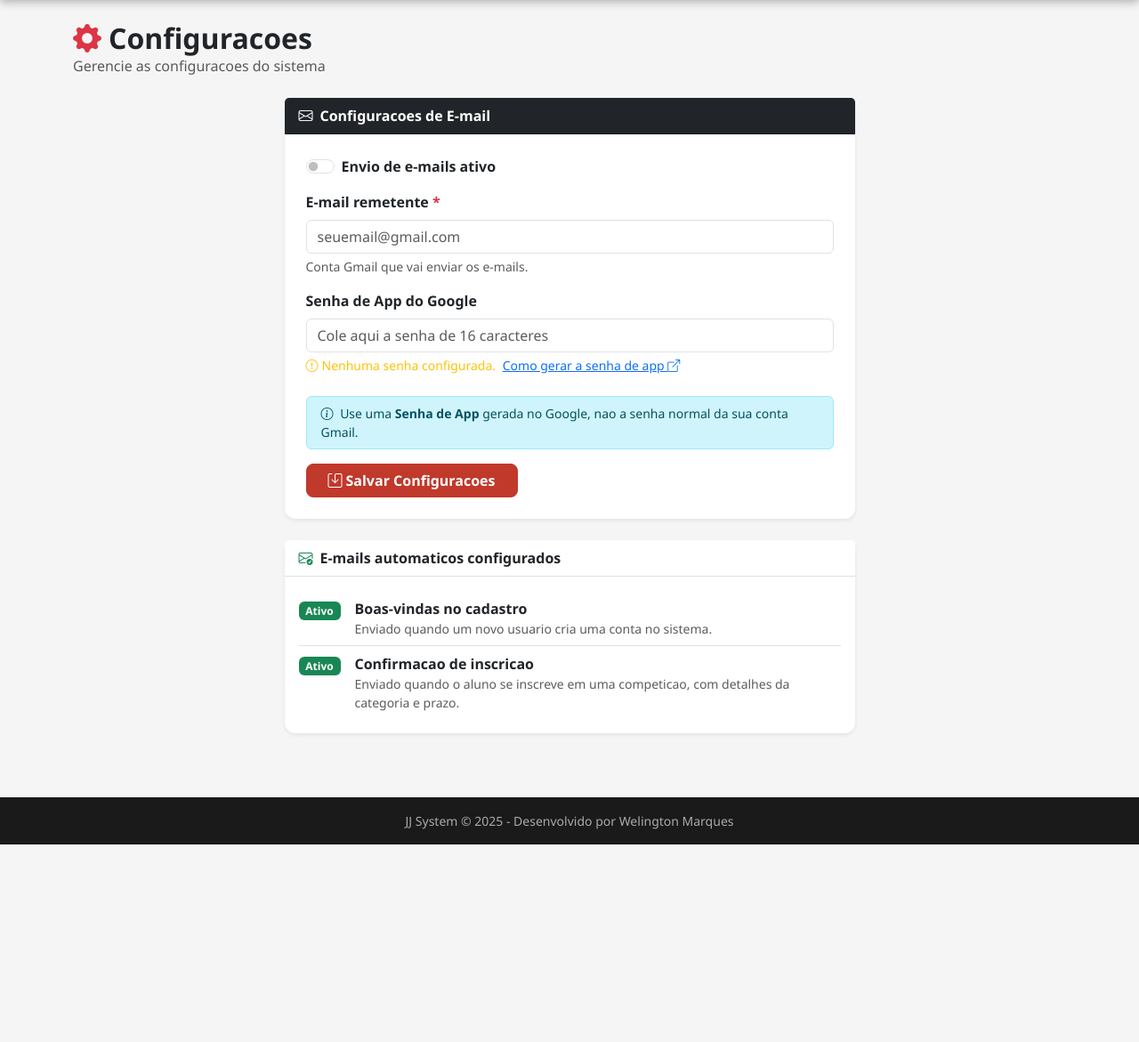
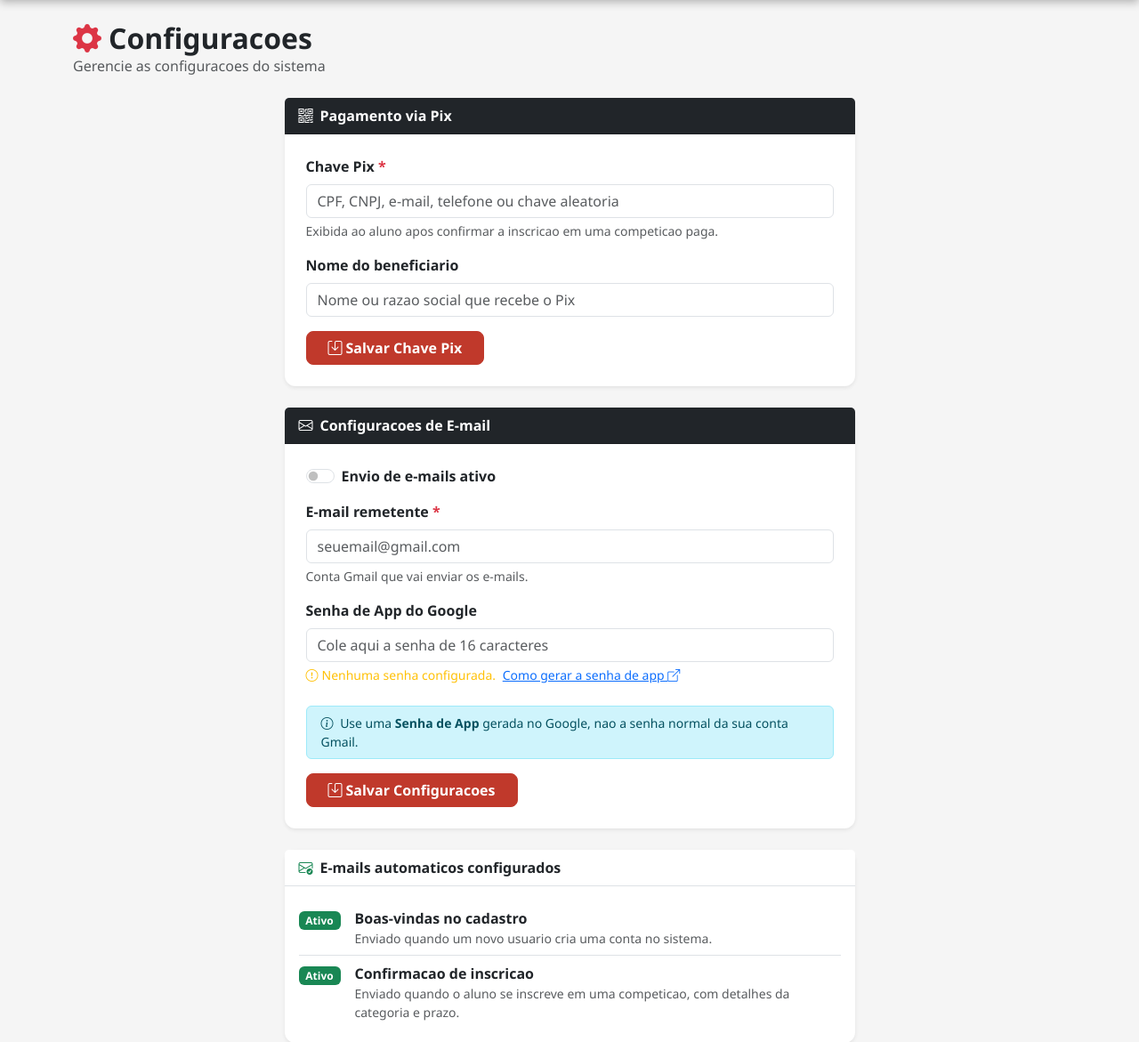
Before and after one commit to sheltovisck/jiujitsu-sistema, a Flask app: page /admin/configuracoes in a window 1280 px wide. Shown: the part 64-1235 px from the top of the page at 89% size. Before the commit the page ends 1013 px from the top, so only its background shows below. Run offline with Flask 3, Linux system fonts and the light colour scheme; a user stored in the database is signed in.

Commit message:
Adiciona pagamento via Pix apos confirmar inscricao
Admin configura chave Pix e beneficiario em Configuracoes. Ao confirmar
a inscricao em uma competicao paga, o aluno ve automaticamente o valor
correto (com ou sem desconto, conforme o prazo) e a chave Pix com botao
de copiar. A tela pode ser revisitada pelo dashboard enquanto a
inscricao estiver pendente.

```diff
--- a/app.py
+++ b/app.py
@@ -275,8 +275,34 @@ def inscrever(comp_id):
         db.session.commit()
         enviar_email_inscricao(current_user, competicao)
         flash("Inscricao realizada! Aguarde aprovacao.", "success")
-        return redirect(url_for("dashboard"))
+        return redirect(url_for("pagamento_pix", insc_id=inscricao.id))
     return render_template("inscrever.html", competicao=competicao)
+
+
+def calcular_valor_inscricao(competicao):
+    """Retorna (valor, com_desconto) considerando o prazo de desconto da competicao."""
+    hoje = date.today()
+    if (competicao.prazo_desconto and competicao.valor_com_desconto
+            and competicao.valor_com_desconto > 0 and hoje <= competicao.prazo_desconto):
+        return competicao.valor_com_desconto, True
+    return competicao.valor_inscricao or 0.0, False
+
+
+@app.route("/inscricao/<int:insc_id>/pagamento")
+@login_required
+def pagamento_pix(insc_id):
+    inscricao = Inscricao.query.get_or_404(insc_id)
+    if inscricao.user_id != current_user.id:
+        abort(403)
+    competicao = inscricao.competicao
+    valor, com_desconto = calcular_valor_inscricao(competicao)
+    chave_pix = Configuracao.get("chave_pix", "")
+    beneficiario_pix = Configuracao.get("beneficiario_pix", "")
+    return render_template(
+        "pagamento_pix.html", inscricao=inscricao, competicao=competicao,
+        valor=valor, com_desconto=com_desconto,
+        chave_pix=chave_pix, beneficiario_pix=beneficiario_pix
+    )
 
 
 @app.route("/cancelar-inscricao/<int:insc_id>", methods=["POST"])
@@ -672,6 +698,11 @@ def admin_toggle_professor_user(user_id):
 @admin_required
 def admin_configuracoes():
     if request.method == "POST":
+        if request.form.get("form") == "pix":
+            Configuracao.set("chave_pix", request.form.get("chave_pix", "").strip())
+            Configuracao.set("beneficiario_pix", request.form.get("beneficiario_pix", "").strip())
+            flash("Configuracoes de Pix salvas com sucesso.", "success")
+            return redirect(url_for("admin_configuracoes"))
         username = request.form.get("mail_username", "").strip()
         password = request.form.get("mail_password", "").strip()
         ativo = request.form.get("mail_ativo") == "1"
@@ -684,10 +715,14 @@ def admin_configuracoes():
     mail_username = Configuracao.get("mail_username", "")
     mail_ativo = Configuracao.get("mail_ativo", "0") == "1"
     mail_senha_salva = bool(Configuracao.get("mail_password"))
+    chave_pix = Configuracao.get("chave_pix", "")
+    beneficiario_pix = Configuracao.get("beneficiario_pix", "")
     return render_template("admin/configuracoes.html",
                            mail_username=mail_username,
                            mail_ativo=mail_ativo,
-                           mail_senha_salva=mail_senha_salva)
+                           mail_senha_salva=mail_senha_salva,
+                           chave_pix=chave_pix,
+                           beneficiario_pix=beneficiario_pix)
 
 
 @app.route("/admin/configuracoes/testar", methods=["POST"])
--- a/templates/admin/configuracoes.html
+++ b/templates/admin/configuracoes.html
@@ -11,6 +11,36 @@
 
 <div class="row justify-content-center">
     <div class="col-lg-7">
+
+        <!-- Card Pix -->
+        <div class="card border-0 shadow-sm mb-4">
+            <div class="card-header bg-dark text-white fw-bold">
+                <i class="bi bi-qr-code me-2"></i>Pagamento via Pix
+            </div>
+            <div class="card-body p-4">
+                <form method="POST">
+                    <input type="hidden" name="form" value="pix">
+                    <div class="mb-3">
+                        <label class="form-label fw-semibold">Chave Pix <span class="text-danger">*</span></label>
+                        <input type="text" name="chave_pix" class="form-control"
+                               placeholder="CPF, CNPJ, e-mail, telefone ou chave aleatoria"
+                               value="{{ chave_pix }}">
+                        <div class="form-text">
+                            Exibida ao aluno apos confirmar a inscricao em uma competicao paga.
+                        </div>
+                    </div>
+                    <div class="mb-3">
+                        <label class="form-label fw-semibold">Nome do beneficiario</label>
+                        <input type="text" name="beneficiario_pix" class="form-control"
+                               placeholder="Nome ou razao social que recebe o Pix"
+                               value="{{ beneficiario_pix }}">
+                    </div>
+                    <button type="submit" class="btn btn-danger fw-bold px-4">
+                        <i class="bi bi-save me-1"></i>Salvar Chave Pix
+                    </button>
+                </form>
+            </div>
+        </div>
 
         <!-- Card E-mail -->
         <div class="card border-0 shadow-sm mb-4">
--- a/templates/dashboard.html
+++ b/templates/dashboard.html
@@ -120,6 +120,9 @@
                     <td>
                         <div class="d-flex gap-1">
                             {% if insc.status == 'pendente' %}
+                            <a href="{{ url_for('pagamento_pix', insc_id=insc.id) }}" class="btn btn-outline-success btn-sm" title="Ver dados de pagamento Pix">
+                                <i class="bi bi-qr-code"></i>
+                            </a>
                             <button class="btn btn-outline-primary btn-sm" title="Alterar peso"
                                 data-bs-toggle="modal" data-bs-target="#modalPeso{{ insc.id }}">
                                 <i class="bi bi-pencil"></i>
```
Also changed, not shown: templates/pagamento_pix.html (added, +89 -0 lines).
